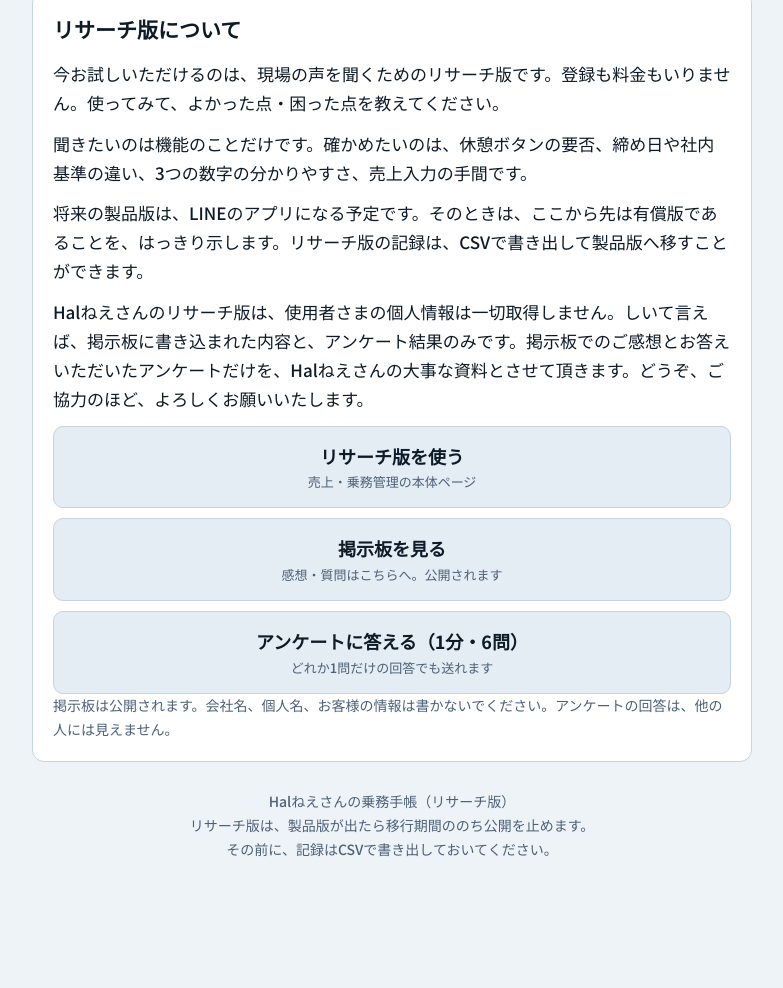
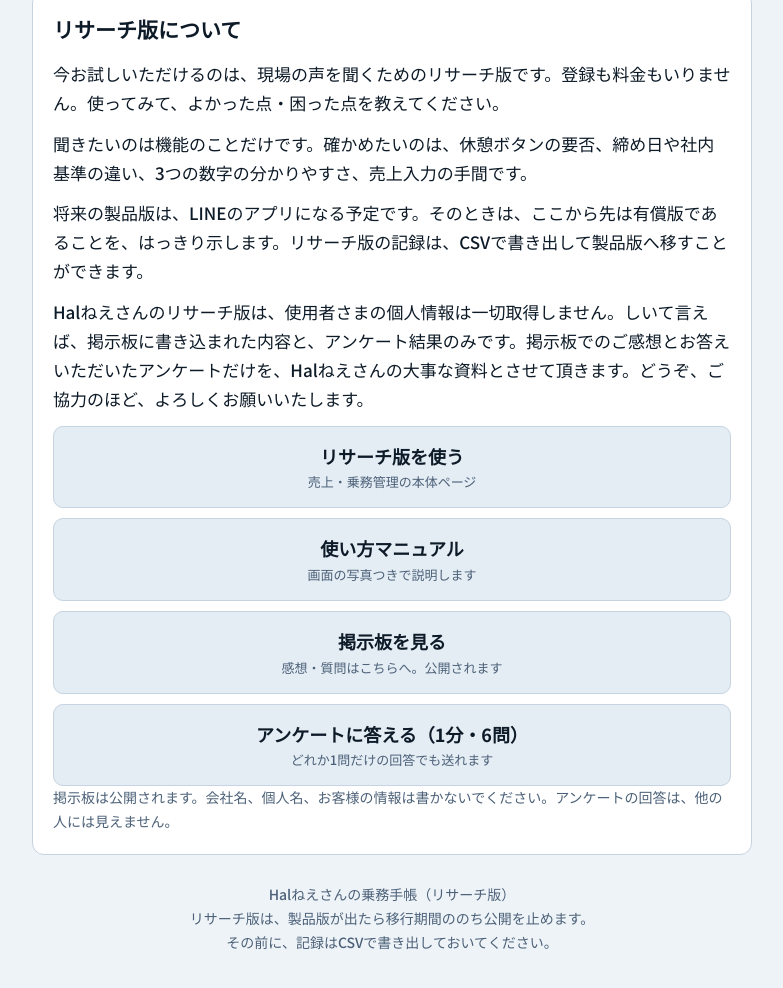
Before and after one commit to hal-neesan/hal-neesan.github.io, a plain HTML site: page index.html in a window 1280 px wide. Shown: the part 2663-3651 px from the top of the page, without its empty margins (248-1031 px from the left). Before the commit the page ends 3587 px from the top, so only its background shows below. Drawn offline with Linux system fonts and the light colour scheme.

Commit message:
HPに使い方マニュアルへのリンクを追加

```diff
--- a/index.html
+++ b/index.html
@@ -154,6 +154,7 @@ footer { margin-top: 28px; color: var(--muted); font-size: 14px; text-align: cen
   <p>Halねえさんのリサーチ版は、使用者さまの個人情報は一切取得しません。しいて言えば、掲示板に書き込まれた内容と、アンケート結果のみです。掲示板でのご感想とお答えいただいたアンケートだけを、Halねえさんの大事な資料とさせて頂きます。どうぞ、ご協力のほど、よろしくお願いいたします。</p>
   <div class="links">
     <a href="https://hal-neesan.github.io/hal-research/">リサーチ版を使う<small>売上・乗務管理の本体ページ</small></a>
+    <a href="https://hal-neesan.github.io/hal-research/manual.html">使い方マニュアル<small>画面の写真つきで説明します</small></a>
     <a href="https://hal-neesan.github.io/hal-research/board.html">掲示板を見る<small>感想・質問はこちらへ。公開されます</small></a>
     <a href="https://hal-neesan.github.io/hal-research/survey.html">アンケートに答える（1分・6問）<small>どれか1問だけの回答でも送れます</small></a>
   </div>
```
